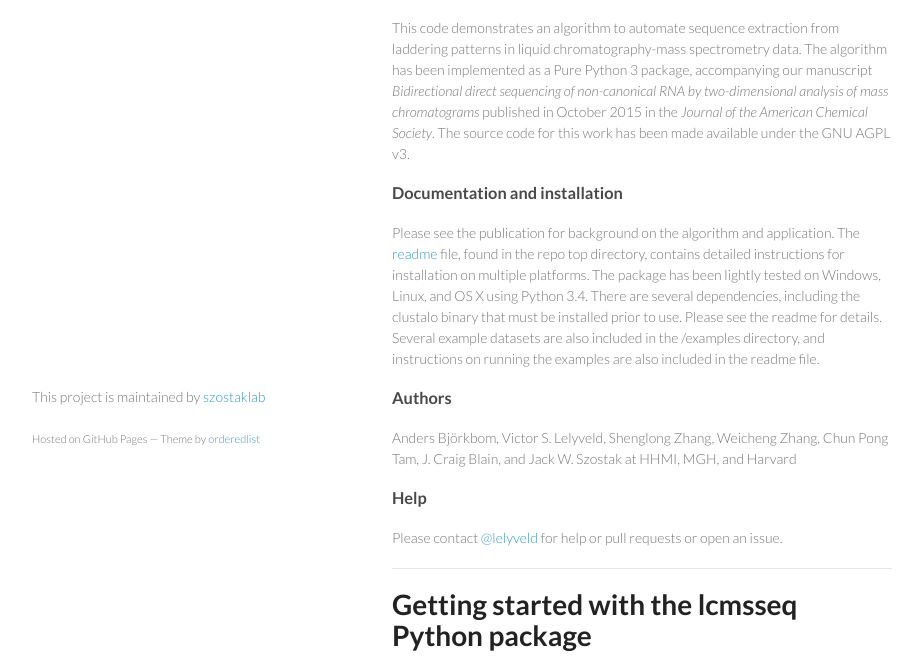
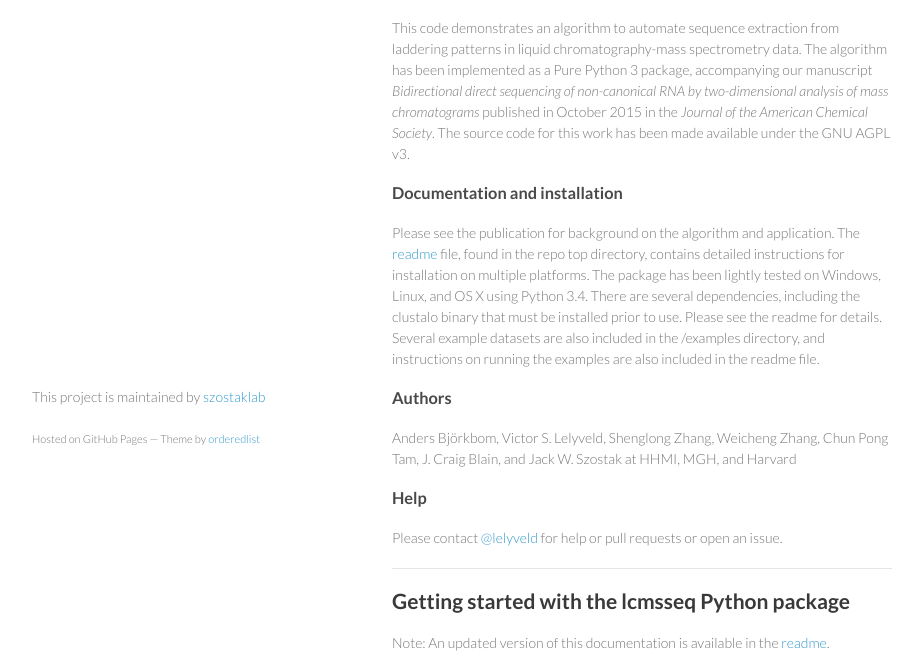
Before and after one commit to szostaklab/lcmsseq, a plain HTML site: page index.html in a window 1280 px wide. Shown: the part 282-949 px from the top of the page, without its empty margins (178-1101 px from the left). Drawn offline with Linux system fonts and the light colour scheme.

Commit message:
Create gh-pages branch via GitHub

```diff
--- a/index.html
+++ b/index.html
@@ -52,8 +52,10 @@
 
 <hr>
 
-<h1>
-<a id="getting-started-with-the-lcmsseq-python-package" class="anchor" href="#getting-started-with-the-lcmsseq-python-package" aria-hidden="true"><span class="octicon octicon-link"></span></a>Getting started with the lcmsseq Python package</h1>
+<h2>
+<a id="getting-started-with-the-lcmsseq-python-package" class="anchor" href="#getting-started-with-the-lcmsseq-python-package" aria-hidden="true"><span class="octicon octicon-link"></span></a>Getting started with the lcmsseq Python package</h2>
+
+<p>Note: An updated version of this documentation is available in the <a href="https://github.com/szostaklab/lcmsseq/blob/master/README.md">readme</a>.</p>
 
 <h2>
 <a id="short-version" class="anchor" href="#short-version" aria-hidden="true"><span class="octicon octicon-link"></span></a>Short version</h2>
```
Also changed, not shown: params.json (+1 -1 lines).
